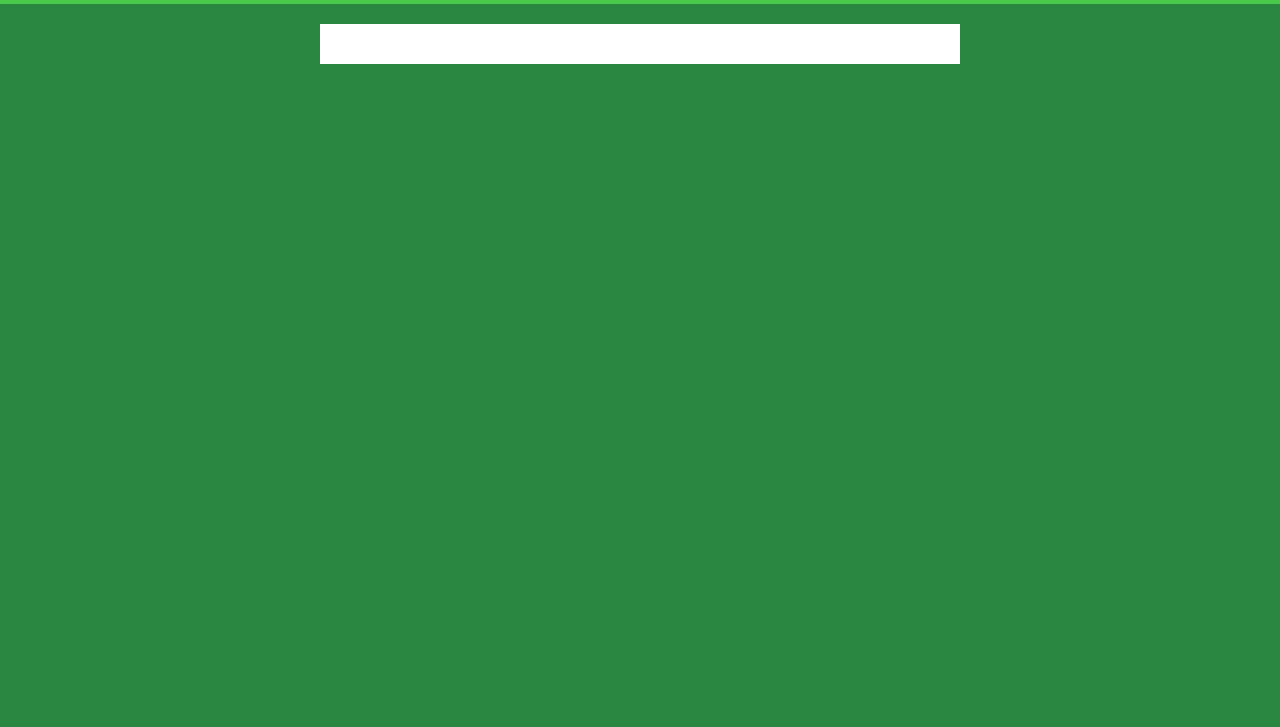
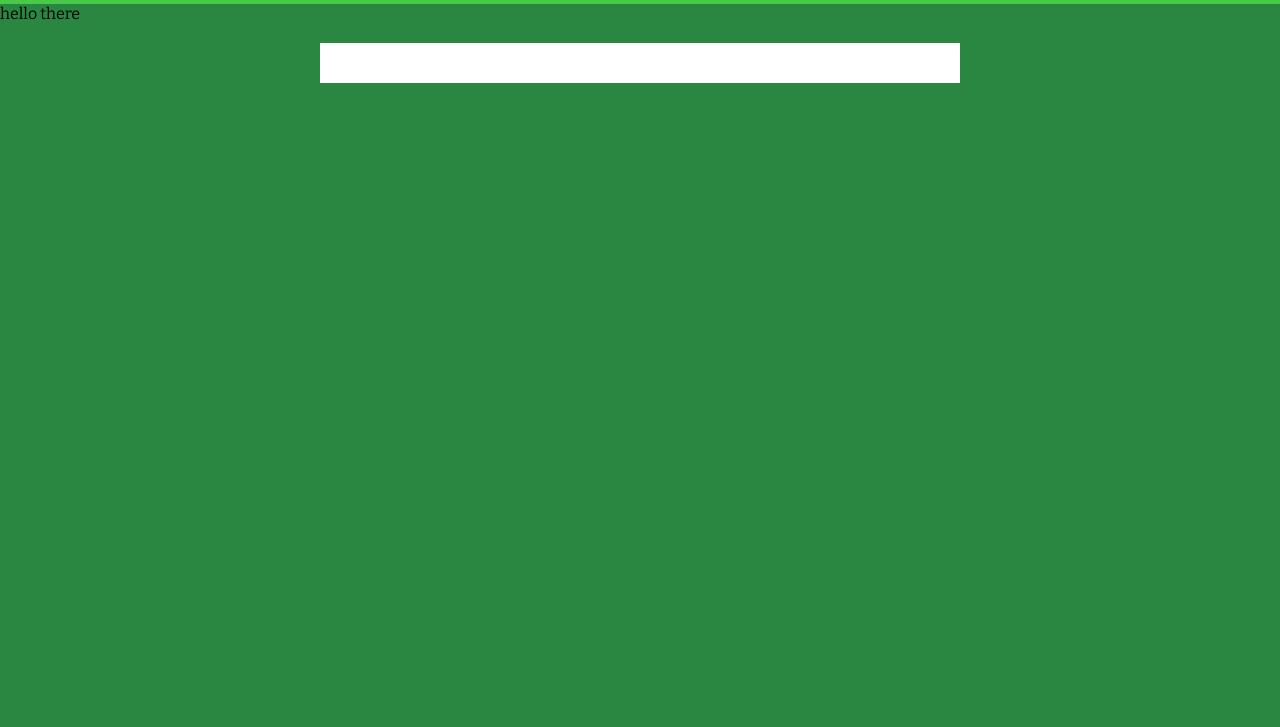
Before and after one commit to shopnobaz/grocery, a website: page frontend/index.html in a window 1280 px wide. Shown: the part 73-800 px from the top of the page. Drawn offline with nearby package versions, Linux system fonts and the light colour scheme; no server answers.

Commit message:
added text to html and added to gitingore file

```diff
--- a/frontend/index.html
+++ b/frontend/index.html
@@ -15,7 +15,7 @@
   <header>
     <h1>Our grocery shop</h1>
   </header>
-
+  <div> hello there </div>
   <main>
     <!-- Replace with content generated by JavaScript-->
   </main>
```
Also changed, not shown: 1 other file.
